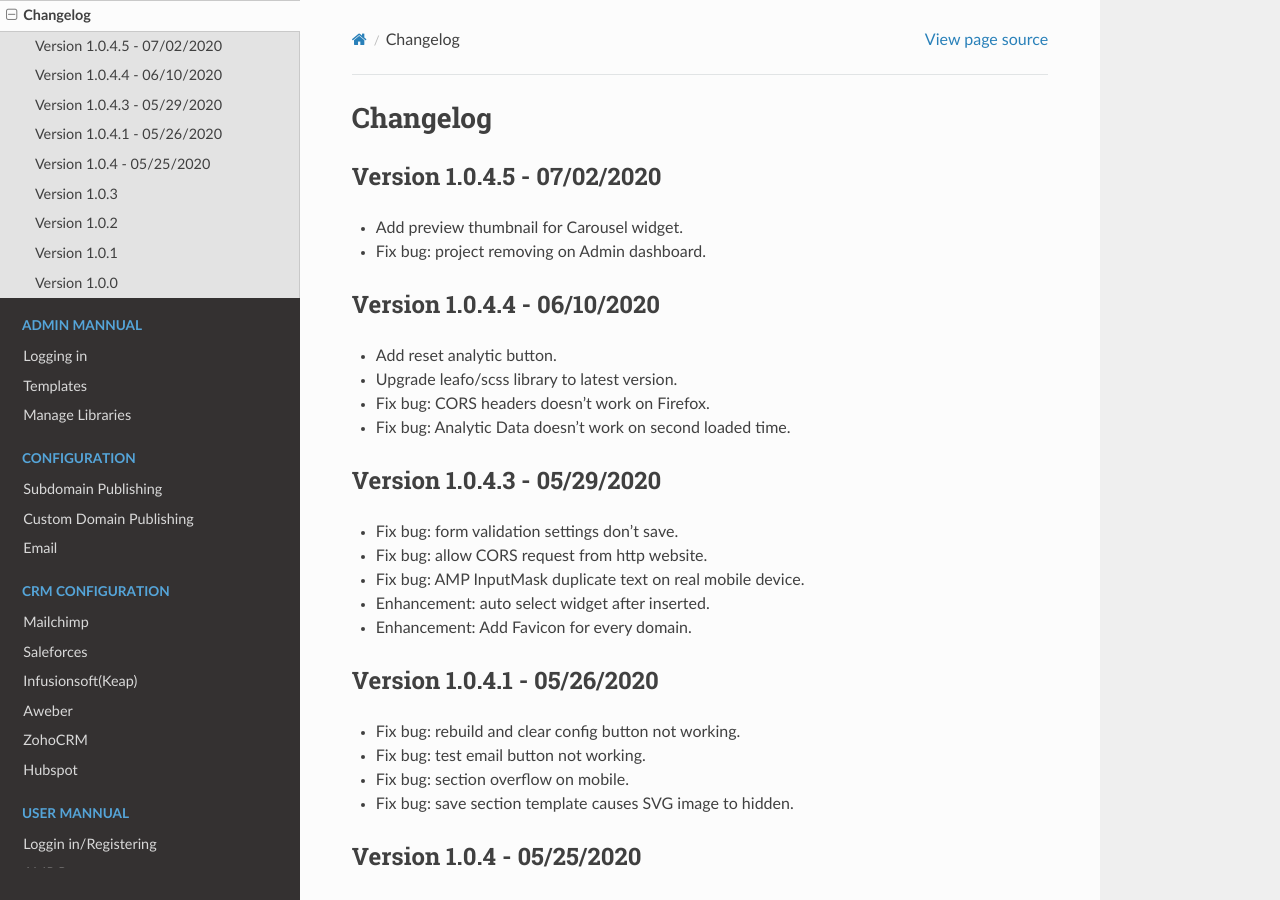
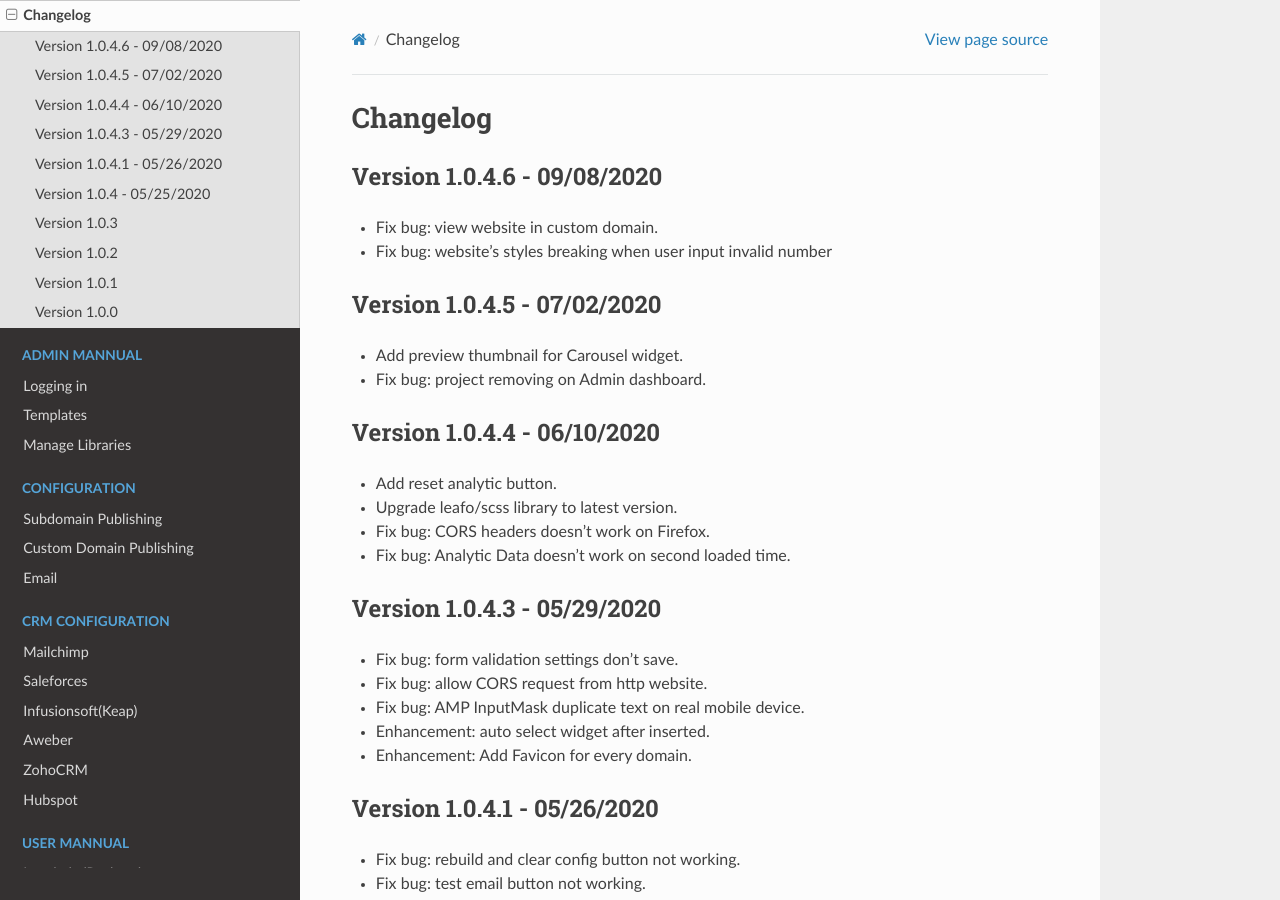
Before and after one commit to logozadocs/-ampbuilder-docs-en, a Sphinx documentation site: the page built from source/changelog.rst, in a window 1280 px wide and 900 px high. Built offline with Sphinx 7.4.7 and the Read the Docs theme 2.0.0, drawn with Linux system fonts in a browser that asks for light colours; pages that are not in the unit, such as notebooks, are missing from menus.

Commit message:
no message

```diff
--- a/source/changelog.rst
+++ b/source/changelog.rst
@@ -1,5 +1,12 @@
 Changelog
 ==============
+==============
+Version 1.0.4.6 - 09/08/2020
+==============
+
+- Fix bug: view website in custom domain.
+- Fix bug: website's styles breaking when user input invalid number
+
 
 ==============
 Version 1.0.4.5 - 07/02/2020
```
